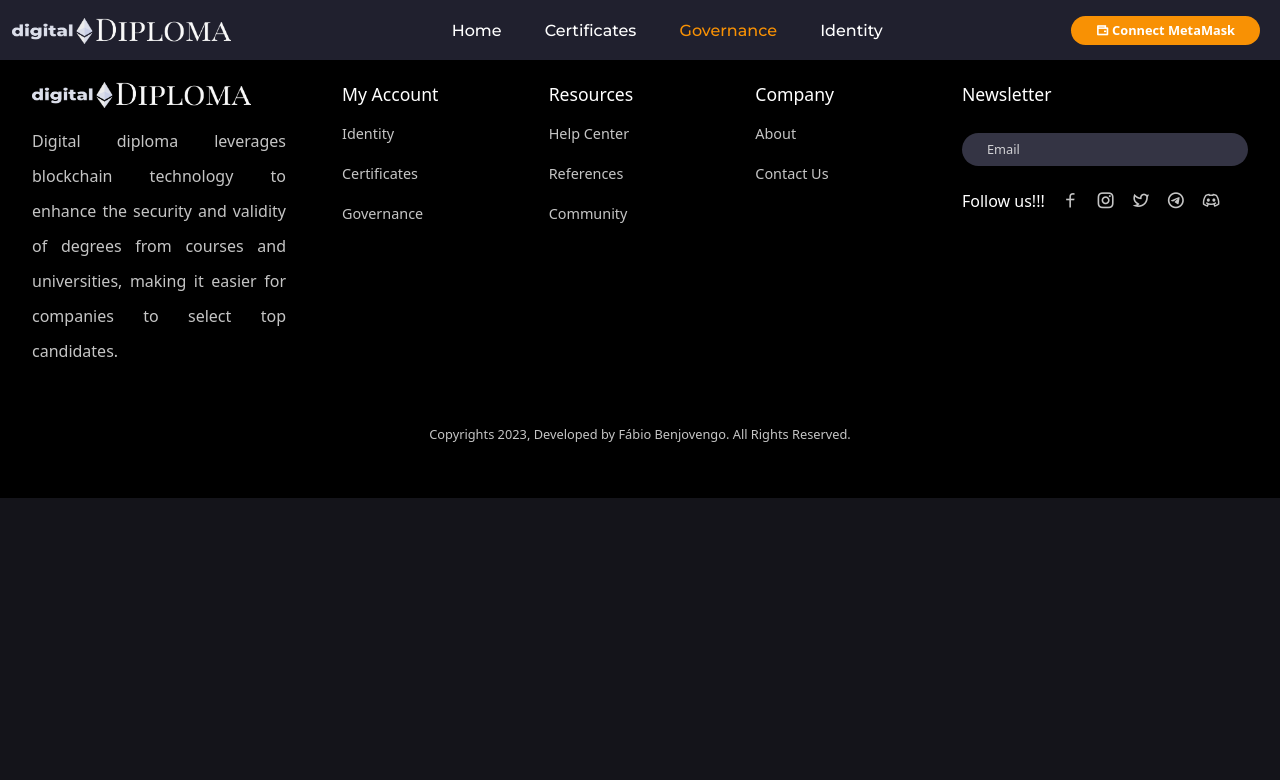
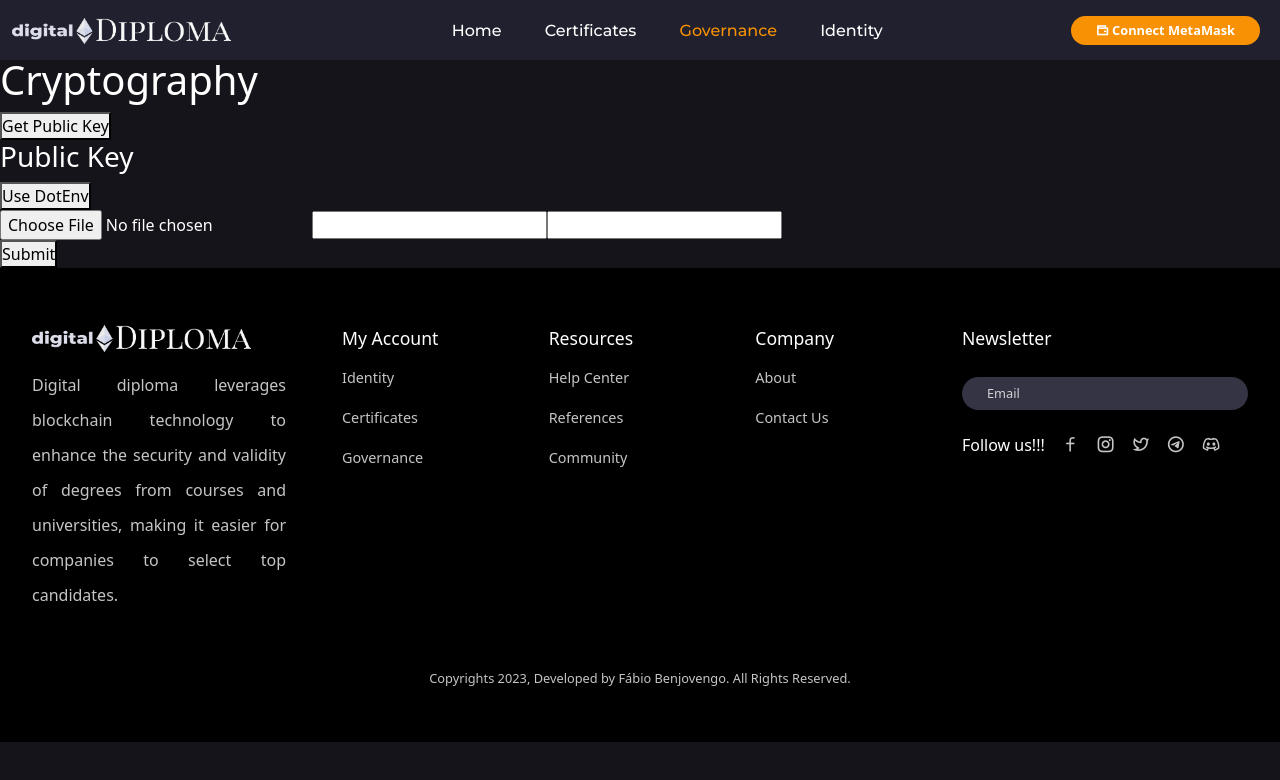
Before and after one commit to Benjovengo/Digital-Certificate, a React (Create React App) app in the folder front-end/: page /governance in a window 1280 px wide. Shown: the top 780 px of the page. Built offline with nearby package versions, Linux system fonts and the light colour scheme; a web font is replaced by a local one.

Commit message:
debug: add cryptography react component

```diff
--- a/front-end/src/pages/Governance.jsx
+++ b/front-end/src/pages/Governance.jsx
@@ -1,4 +1,10 @@
 import React, { useLayoutEffect } from 'react'
+
+
+// DEBUG - cryptography
+import Cryptography from '../components/ui/Cryptography/Cryptography';
+
+
 
 const Governance = () => {
 
@@ -9,7 +15,10 @@
 
 
   return (
-    <div>Governance</div>
+    <>
+      <h1>Governance</h1>
+      <Cryptography />
+    </>
   )
 }
 
```
